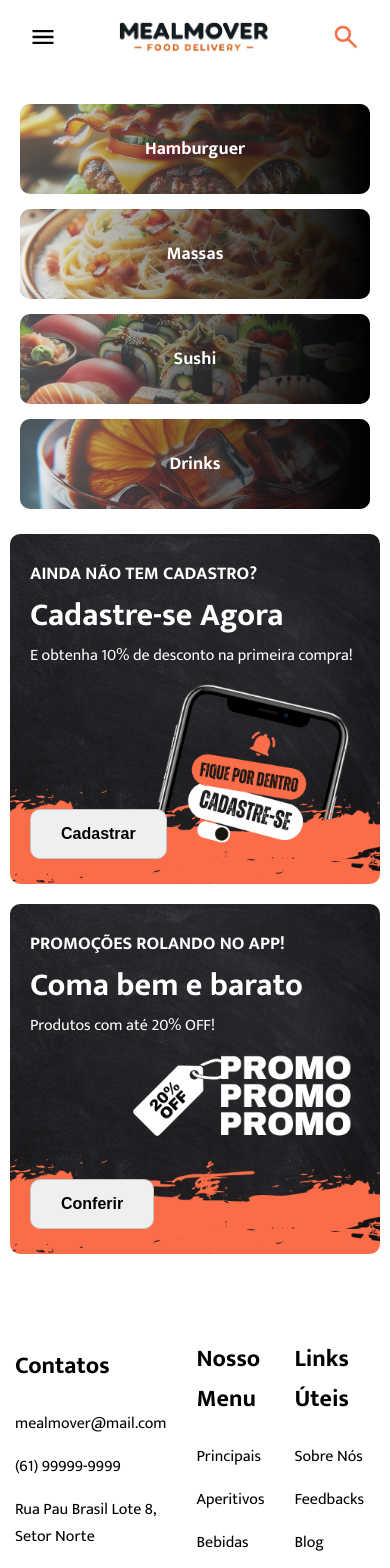
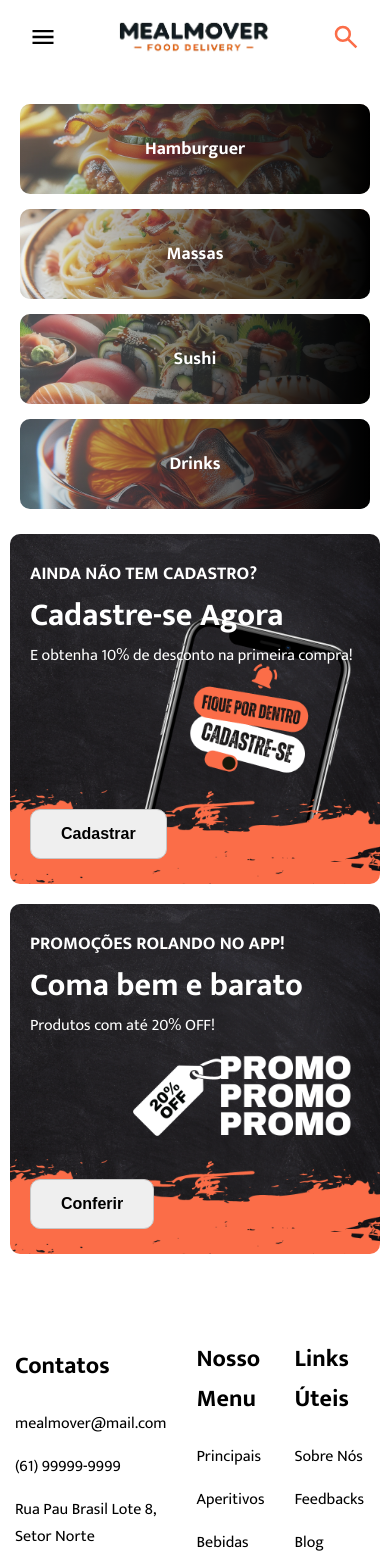
Before and after one commit to gbr-azv/Python-React-Docker-App, a React (Create React App) app in the folder Client/: page / in a window 390 px wide. Shown: the top 1568 px of the page. Built offline with nearby package versions, Linux system fonts and the light colour scheme; a web font is replaced by a local one.

Commit message:
:hammer: refactor: disuse of the http-server module

```diff
--- a/Client/src/components/Banner/Banner.js
+++ b/Client/src/components/Banner/Banner.js
@@ -4,7 +4,7 @@ export const Banner = () => {
 
     return (
         <div className="image-container">
-            <img src="http://127.0.0.1:8080/banner.png" alt="Banner Promocional" className="image"></img>
+            <img src={`/banner.png`} alt="Banner Promocional" className="image"></img>
         </div>
     );
 }
--- a/Client/src/components/Card/Card.css
+++ b/Client/src/components/Card/Card.css
@@ -59,14 +59,6 @@
     cursor: pointer;
 }
 
-.cadastro {
-    background-image: url('http://127.0.0.1:8080/cadastro.png');
-}
-
-.promo {
-    background-image: url('http://127.0.0.1:8080/promo-mobile.png');
-}
-
 @media (max-width: 480px) {
 
     .cards {
@@ -76,14 +68,6 @@
         background-position:right;
     }
 
-    .cadastro {
-        background-image: url('http://127.0.0.1:8080/cadastro-mobile.png');
-    }
-
-    .promo {
-        background-image: url('http://127.0.0.1:8080/promo-mobile.png');
-    }
-
     .paragraph {
         margin-bottom: 140px;
     }
--- a/Client/src/components/Card/Card.js
+++ b/Client/src/components/Card/Card.js
@@ -3,6 +3,10 @@ import './Card.css';
 import { useNavigate } from 'react-router-dom';
 
 export const Card = (props) => {
+
+    const backgroundImage = props.backImage === 'promo'
+    ? `${process.env.PUBLIC_URL}/promo-mobile.png`
+    : `${process.env.PUBLIC_URL}/cadastro.png`;
 
     const navigate = useNavigate();
 
@@ -17,7 +21,7 @@ export const Card = (props) => {
     }
 
     return (
-        <div className={`cards ${props.backImage}`}>
+        <div className={`cards ${props.backImage}`} style={{backgroundImage: `url(${backgroundImage})`}}>
             <h3 className="header3">{props.header3}</h3>
             <h1 className="header1">{props.header1}</h1>
             <p className="paragraph">{props.paragraph}</p>
--- a/Client/src/components/Categories/Categories.css
+++ b/Client/src/components/Categories/Categories.css
@@ -38,22 +38,6 @@
     border-radius: 10px;
 }
 
-.hamburguer {
-    background-image: url('http://127.0.0.1:8080/categories-burguer.webp');
-}
-
-.sushi {
-    background-image: url('http://127.0.0.1:8080/categories-sushi.webp');
-}
-
-.massas {
-    background-image: url('http://127.0.0.1:8080/categories-pasta.webp');
-}
-
-.drinks {
-    background-image: url('http://127.0.0.1:8080/categories-drinks.webp');
-}
-
 .gradient {
     position: absolute;
     width: 100%;
--- a/Client/src/components/Categories/Categories.js
+++ b/Client/src/components/Categories/Categories.js
@@ -3,6 +3,15 @@ import './Categories.css'
 import { useNavigate } from 'react-router-dom';
 
 export const Categories = (props) => {
+
+    const imageUrls = {
+        hamburguer: `${process.env.PUBLIC_URL}/categories-burguer.webp`,
+        sushi: `${process.env.PUBLIC_URL}/categories-sushi.webp`,
+        massas: `${process.env.PUBLIC_URL}/categories-pasta.webp`,
+        drinks: `${process.env.PUBLIC_URL}/categories-drinks.webp`,
+    };
+
+    const backgroundImage = imageUrls[props.id] || '';
 
     const navigate = useNavigate();
 
@@ -13,7 +22,7 @@ export const Categories = (props) => {
 
     return (
         <div className="card" onClick={navigateTo}>
-            <div className={props.id}></div>
+            <div className={props.id} style={{backgroundImage : `url(${backgroundImage})`}}></div>
             <div className="gradient"></div>
             <p className="title">{props.id}</p>
         </div>
--- a/Client/src/components/Footer/Footer.css
+++ b/Client/src/components/Footer/Footer.css
@@ -15,7 +15,6 @@
 }
 
 .logon-footer {
-    background-image: url('http://127.0.0.1:8080/footer.png');
     background-repeat: no-repeat;
     background-size: cover;
     background-position: top;
--- a/Client/src/components/Footer/Footer.js
+++ b/Client/src/components/Footer/Footer.js
@@ -4,8 +4,12 @@ import LinksFooter from '../LinksFooter';
 
 export const Footer = (props) => {
 
+    const backgroundImage = props.backFooter === 'logon-footer'
+    ? `${process.env.PUBLIC_URL}/footer.png`
+    : '';
+
     return (
-        <div className={`footer ${props.backFooter}`}>
+        <div className={`footer ${props.backFooter}`} style={{backgroundImage: `url(${backgroundImage})`}}>
             <div className="inner-footer">
                 <LinksFooter
                     title="Contatos"
--- a/Client/src/components/Form/Form.css
+++ b/Client/src/components/Form/Form.css
@@ -9,7 +9,6 @@
     margin-top: 30px;
     padding-top: 50px;
     background-color: #c6c6c6;
-    background-image: url('http://127.0.0.1:8080/logon.png');
     background-size: cover;
     background-position: center;
     background-repeat: no-repeat;
@@ -40,7 +39,6 @@
         align-items: start;
         height: 650px;
         margin-top: 5px;
-        background-image: url('http://127.0.0.1:8080/logon.png');
         padding-top: 20px;
     }
 }
@@ -61,7 +59,6 @@
         align-items: start;
         height: auto;
         margin-top: 5px;
-        background-image: url('http://127.0.0.1:8080/logon.png');
         padding-top: 20px;
     }
 }
--- a/Client/src/components/Form/Form.js
+++ b/Client/src/components/Form/Form.js
@@ -2,8 +2,10 @@ import './Form.css';
 
 export const Form = ({ children, onSubmit }) => {
 
+    const backgroundImage = `${process.env.PUBLIC_URL}/logon.png`;
+
     return (
-        <form className='form' onSubmit={onSubmit} >
+        <form className='form' onSubmit={onSubmit} style={{backgroundImage : `url(${backgroundImage})`}}>
             <div className='outter-div'>
                 { children }
             </div>
```
